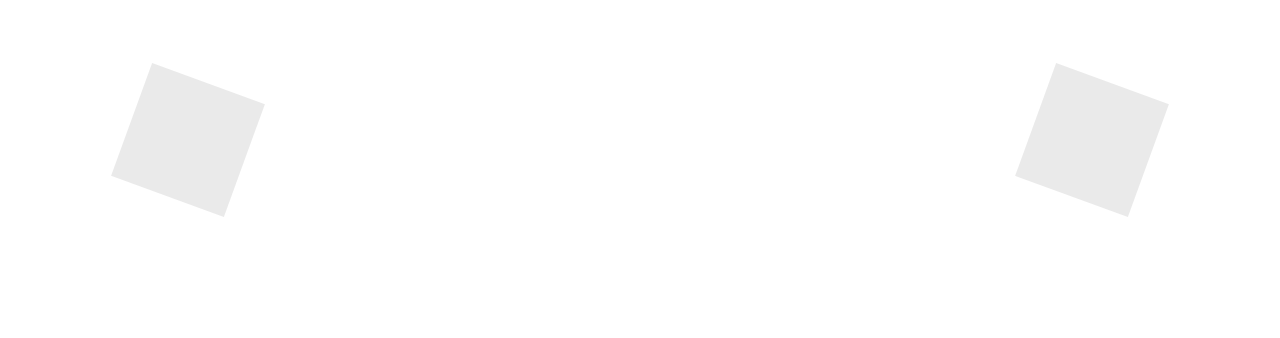
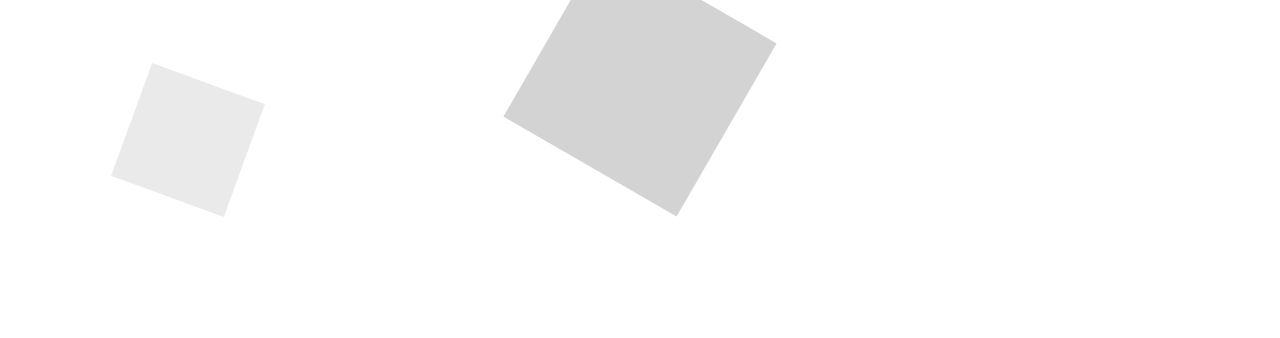
Before and after one commit to WitchaponPim/my-website, a plain HTML site: page index.html in a window 1280 px wide. Shown: the top 338 px of the page. Drawn offline with Linux system fonts and the light colour scheme.

Commit message:
Update index.html

```diff
--- a/index.html
+++ b/index.html
@@ -92,6 +92,15 @@
             opacity: 0;
             transition: visibility 0s 2s, opacity 2s linear;
         }
+         .diamond {
+            width: 200px;
+            height: 200px;
+            background: #d3d3d3; /* สีเทา */
+            position: absolute;
+            top: 50%;
+            left: 50%;
+            transform: translate(-50%, -50%) rotate(30deg); /* หมุน 30 องศา */
+        }
     </style>
 </head>
 <body>
@@ -100,7 +109,7 @@
             <div class="shape circle" style="top: 70%; left: 5%;"></div>
             <div class="shape square" style="top: 10%; left: 10%;"></div>
             <div class="shape circle" style="top: 70%; right: 5%;"></div>
-            <div class="shape square" style="top: 10%; right: 10%;"></div>
+            <div class="diamond" style="top: 10%; right: 10%;"></div>
         </div>
         <div>
             <h1>Is your idea of self-care truly yours?</h1>
```
